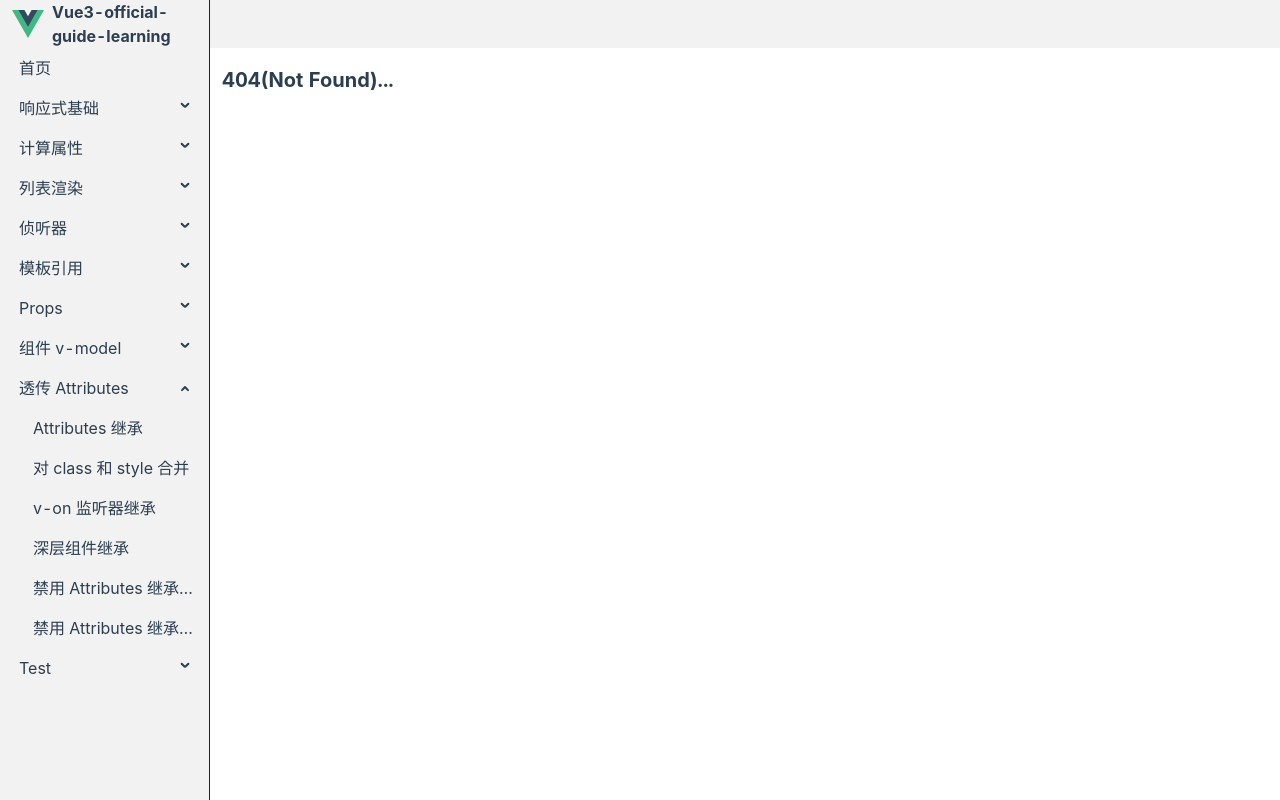
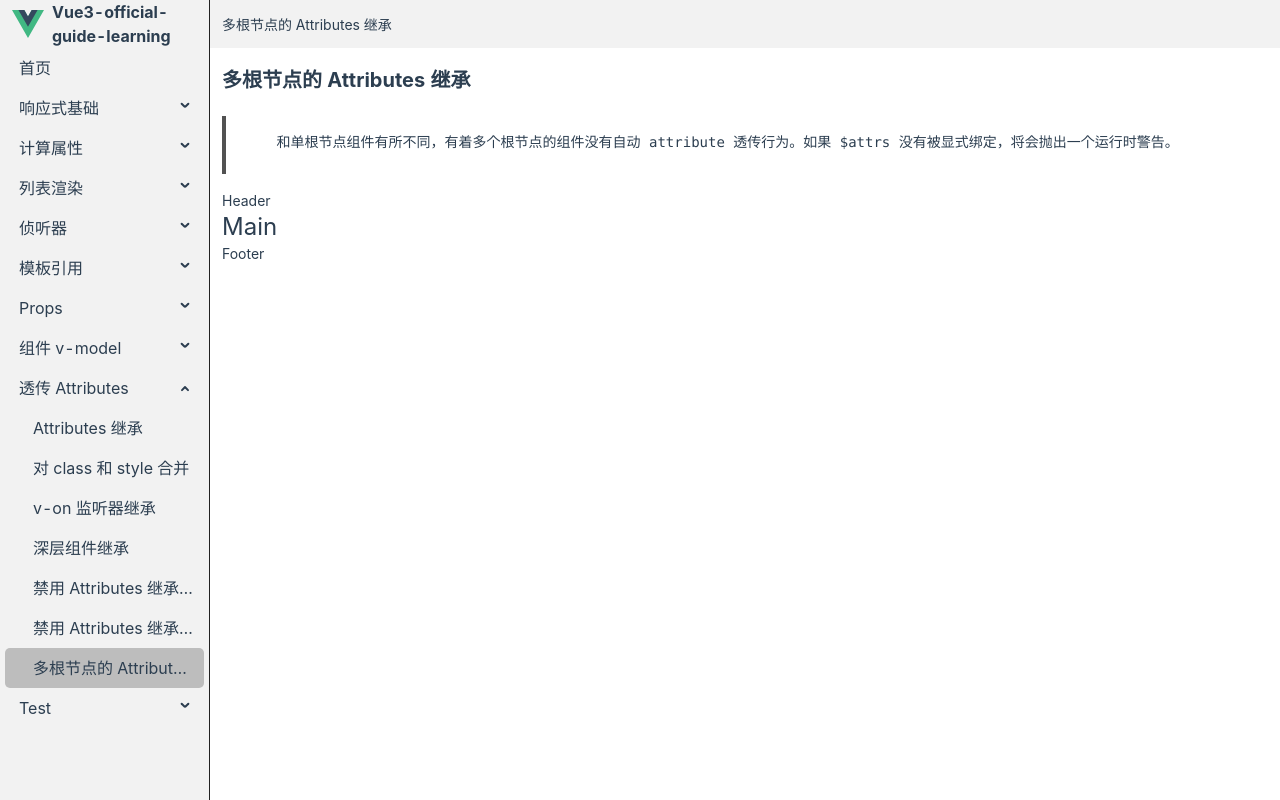
Before and after one commit to yuanlee301415/vue3-official-guide-learning, a Vue app: page /attrs/attribute-inheritance-on-multiple-root-nodes in a window 1280 px wide. Built offline with nearby package versions, Linux system fonts and the light colour scheme.

Commit message:
透传 Attributes》多根节点 Attributes 继承

```diff
--- a/src/router/routes/modules/attrs.js
+++ b/src/router/routes/modules/attrs.js
@@ -50,6 +50,13 @@ const ATTRS_ROUTE = {
         title: '禁用 Attributes 继承_2-$attrs',
       },
     },
+    {
+      path: 'attribute-inheritance-on-multiple-root-nodes',
+      component: () => import('@/views/attrs/attribute-inheritance-on-multiple-root-nodes.vue'),
+      meta: {
+        title: '多根节点的 Attributes 继承',
+      },
+    },
   ],
 }
 
--- /dev/null
+++ b/src/views/attrs/ChildA.vue
@@ -0,0 +1,9 @@
+<script setup></script>
+
+<template>
+  <div class="header">Header</div>
+  <div v-bind="$attrs" class="main">Main</div>
+  <div class="footer">Footer</div>
+</template>
+
+<style scoped lang="less"></style>
--- /dev/null
+++ b/src/views/attrs/attribute-inheritance-on-multiple-root-nodes.vue
@@ -0,0 +1,15 @@
+<script setup>
+import ChildA from './ChildA.vue'
+</script>
+
+<template>
+  <div>
+    <h1>多根节点的 Attributes 继承</h1>
+    <pre>
+      和单根节点组件有所不同，有着多个根节点的组件没有自动 attribute 透传行为。如果 $attrs 没有被显式绑定，将会抛出一个运行时警告。
+    </pre>
+    <ChildA class="text-2xl" />
+  </div>
+</template>
+
+<style scoped lang="less"></style>
```
